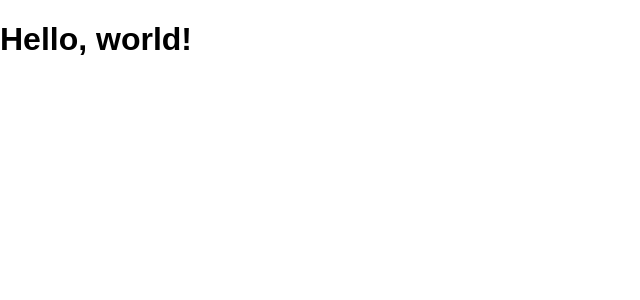
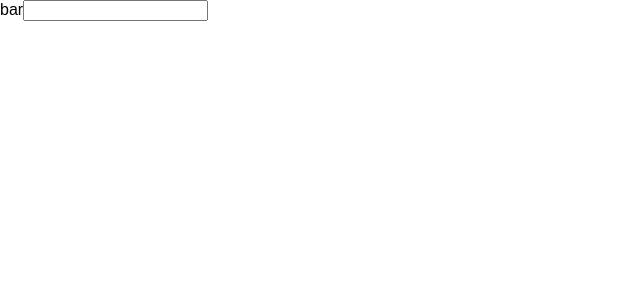
Before and after one commit to tosutosu/udemy-react-redux-crud-application, a React (Create React App) app: page / in a window 1280 px wide. Shown: the top 300 px of the page, without its empty margins (0-640 px from the left). Built offline with nearby package versions, Linux system fonts and the light colour scheme.

Commit message:
jsx シンタックスについて

```diff
--- a/src/App.js
+++ b/src/App.js
@@ -1,12 +1,5 @@
 import React, { Component } from 'react';
 
-class App extends Component {
-  render() {
-    return (
-      <h1>Hello, world!</h1>
-    );
-  }
-}
 // class App extends Component {
 //   render() {
 //     return React.createElement(
@@ -17,4 +10,39 @@ class App extends Component {
 //   }
 // }
 
+// class App extends Component {
+//   render() {
+//     const greeting = "Hi, Tom!"
+//     const dom = <h1>{greeting}</h1>
+//     return dom;
+//   }
+// }
+
+// class App extends Component {
+//   render() {
+//     return <input type="text" onClick={() => {console.log("Hi!")}} />
+//   }
+// }
+
+// class App extends Component {
+//   render() {
+//     return (
+//       <div>
+//         <label htmlFor="bar">bar</label>
+//         <input type="text" onClick={() => {console.log("Hi!")}} />
+//       </div>
+//     )
+//   }
+// }
+
+class App extends Component {
+  render() {
+    return (
+      <React.Fragment>
+        <label htmlFor="bar">bar</label>
+        <input type="text" onClick={() => {console.log("Hi!")}} />
+      </React.Fragment>
+    )
+  }
+}
 export default App;
```
